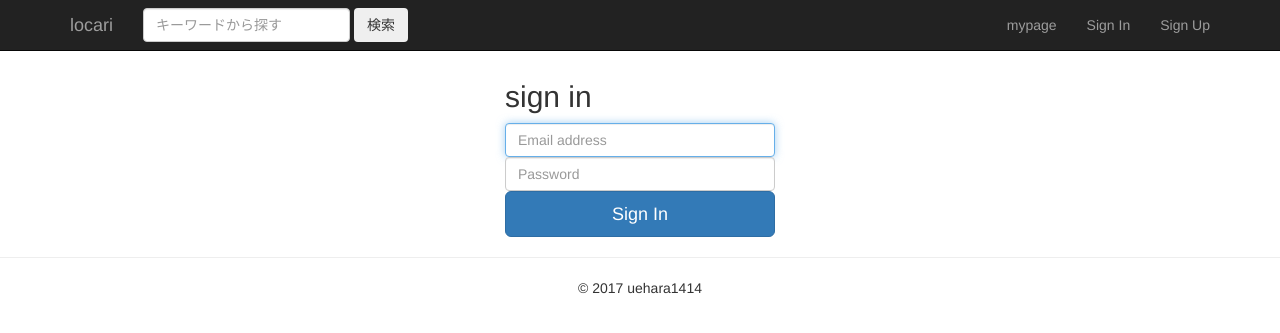
After one commit to uehara1414/locari_old, a Django app: page /signin/ in a window 1280 px wide. The commit adds this page. Shown: the top 333 px of the page. Run offline with Django 3.2, Linux system fonts and the light colour scheme; some libraries are stand-ins or nearby versions.

Commit message:
add sign in page

```diff
--- a/locari_app/templates/locari_app/base.html
+++ b/locari_app/templates/locari_app/base.html
@@ -43,7 +43,7 @@
           </form>
           <ul class="nav navbar-nav navbar-right">
             <li><a href="{% url 'locari_app:mypage' %}">mypage</a></li>
-            <li><a href="#">Login</a></li>
+            <li><a href="{% url 'locari_app:signin' %}">Sign In</a></li>
             <li><a href="{% url 'locari_app:signup' %}">Sign Up</a></li>
           </ul>
         </div><!--/.navbar-collapse -->
--- /dev/null
+++ b/locari_app/templates/locari_app/signin.html
@@ -0,0 +1,15 @@
+{% extends 'locari_app/base.html' %}
+{% block content %}
+  <div class="container" style="margin-top: 60px;width: 300px;">
+
+    <form class="form">
+      <h2 class="form-signin-heading">sign in</h2>
+      <label for="inputEmail" class="sr-only">Email address</label>
+      <input type="email" id="inputEmail" class="form-control" placeholder="Email address" required autofocus>
+      <label for="inputPassword" class="sr-only">Password</label>
+      <input type="password" id="inputPassword" class="form-control" placeholder="Password" required>
+      <button class="btn btn-lg btn-primary btn-block" type="submit">Sign In</button>
+    </form>
+
+  </div>
+{% endblock %}
--- a/locari_app/urls.py
+++ b/locari_app/urls.py
@@ -7,4 +7,5 @@ urlpatterns = [
     url(r'^mypage/$', views.mypage, name='mypage'),
     url(r'^search/$', views.search, name='search'),
     url(r'^signup/$', views.signup, name='signup'),
+    url(r'^signin/$', views.signin, name='signin'),
 ]
--- a/locari_app/views.py
+++ b/locari_app/views.py
@@ -15,3 +15,7 @@ def search(request):
 
 def signup(request):
     return render(request, 'locari_app/signup.html')
+
+
+def signin(request):
+    return render(request, 'locari_app/signin.html')
```
